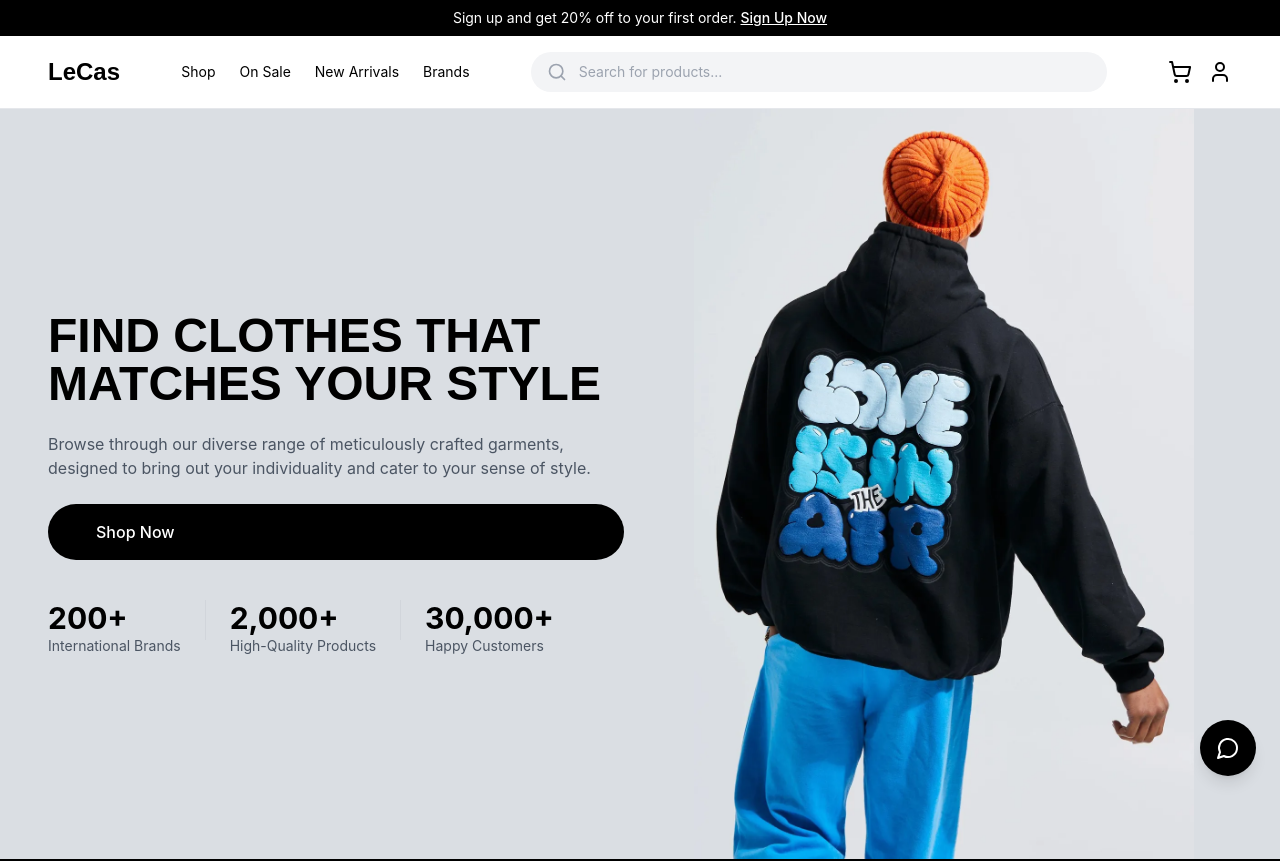
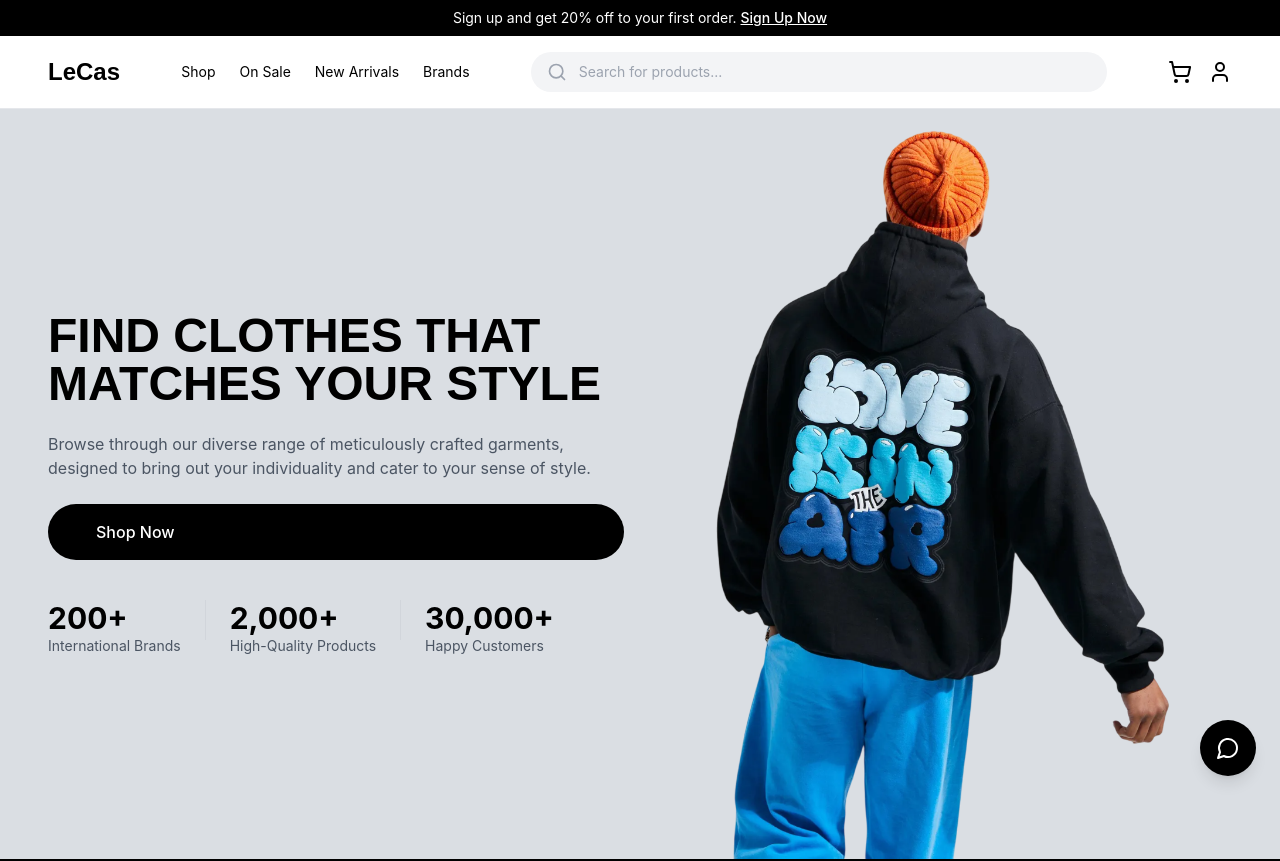
Before and after one commit to nbminh24/KLTN_FE, a Next.js app: page / in a window 1280 px wide. Shown: the top 861 px of the page. Built offline with nearby package versions, Linux system fonts and the light colour scheme; a web font is replaced by a local one.

Commit message:
Mock UI: change clearer image for hero section

```diff
--- a/app/page.tsx
+++ b/app/page.tsx
@@ -118,7 +118,7 @@ export default function HomePage() {
 
               <div className="relative h-full min-h-[600px] md:min-h-[750px]">
                 <Image
-                  src="/bmm32410_black_xl.webp"
+                  src="/bmm32410_black_xl-Photoroom.png"
                   alt="Hero"
                   fill
                   className="object-contain"
```
Also changed, not shown: public/bmm32410_black_xl-Photoroom.png (added), public/bmm32410_black_xl-removebg-preview.png (added).
